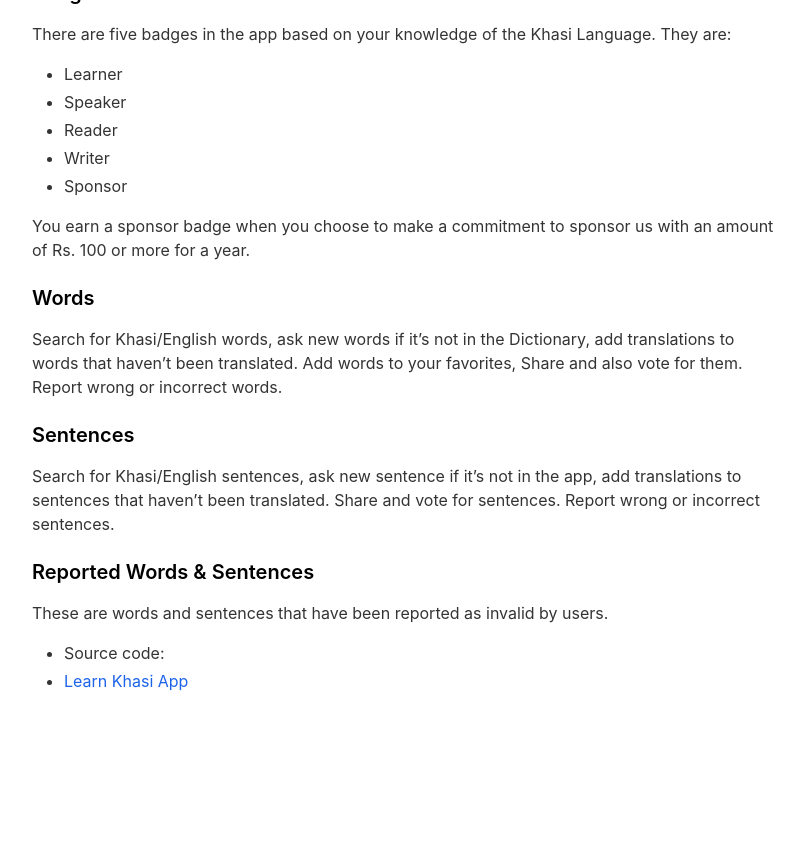
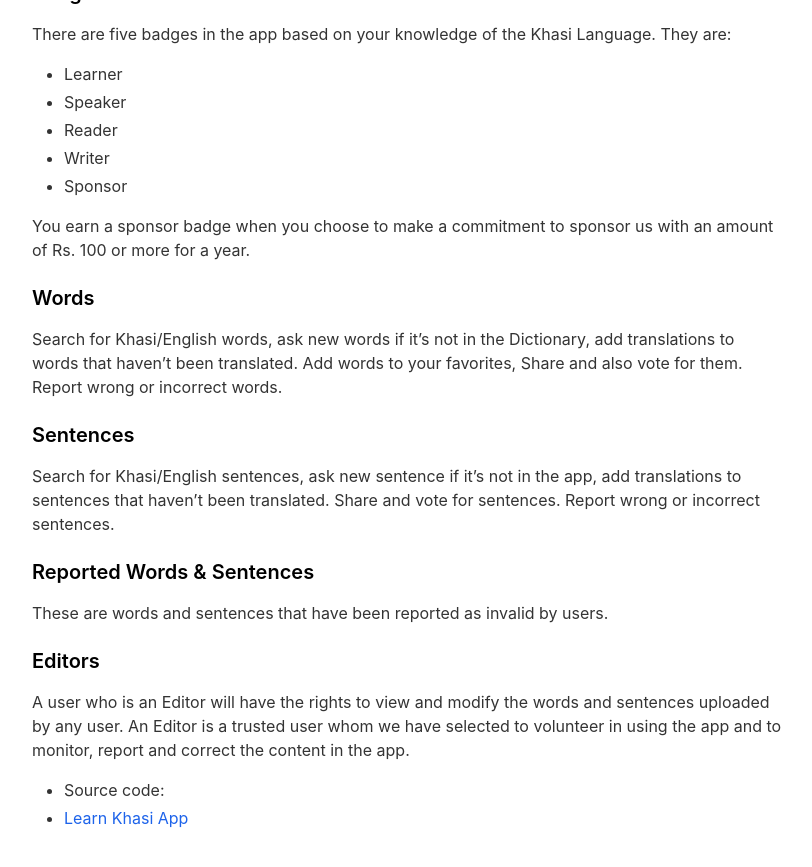
Before and after one commit to mdkp-hsg/Learn-Khasi-Website, a Jekyll site: the page built from _pages/features.md, in a window 1280 px wide and 900 px high, scrolled down 1592 px. Shown: the top 867 px of the window, without its empty margins (233-1045 px from the left). Built offline with Jekyll 4.4.1, drawn with Linux system fonts in a browser that asks for light colours; nearby versions of some CDN libraries; before the commit the page ends 2355 px from its top, so only the background shows below that.

Commit message:
Update features.md

```diff
--- a/_pages/features.md
+++ b/_pages/features.md
@@ -83,7 +83,10 @@ Share and vote for sentences. Report wrong or incorrect sentences.
 
 These are words and sentences that have been reported as invalid by users.
 
+### Editors
 
+ A user who is an Editor will have the rights to view and modify the words and sentences uploaded by any user.
+ An Editor is a trusted user whom we have selected to volunteer in using the app and to monitor, report and correct the content in the app.
 
 - Source code:
 - [Learn Khasi App](https://github.com/peace-shillong/Learn-Khasi-App)
```
